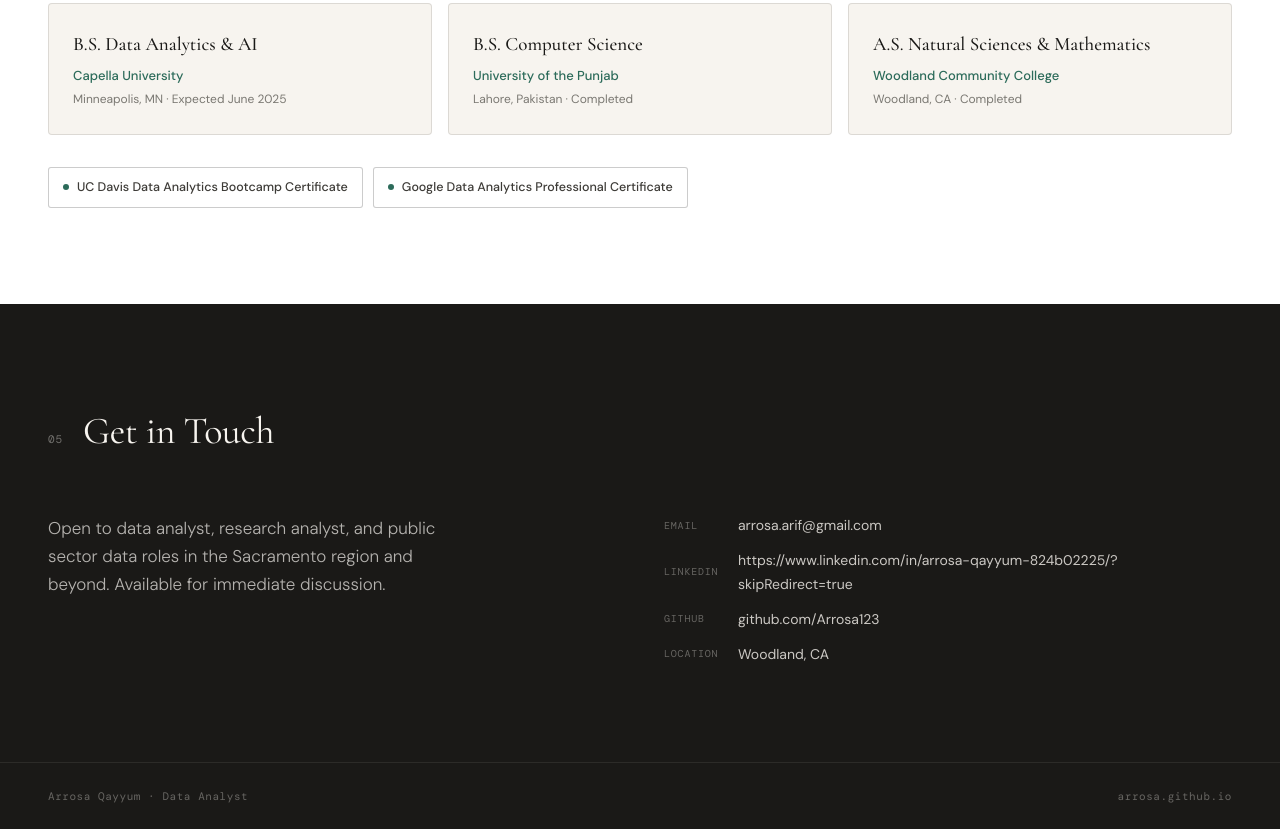
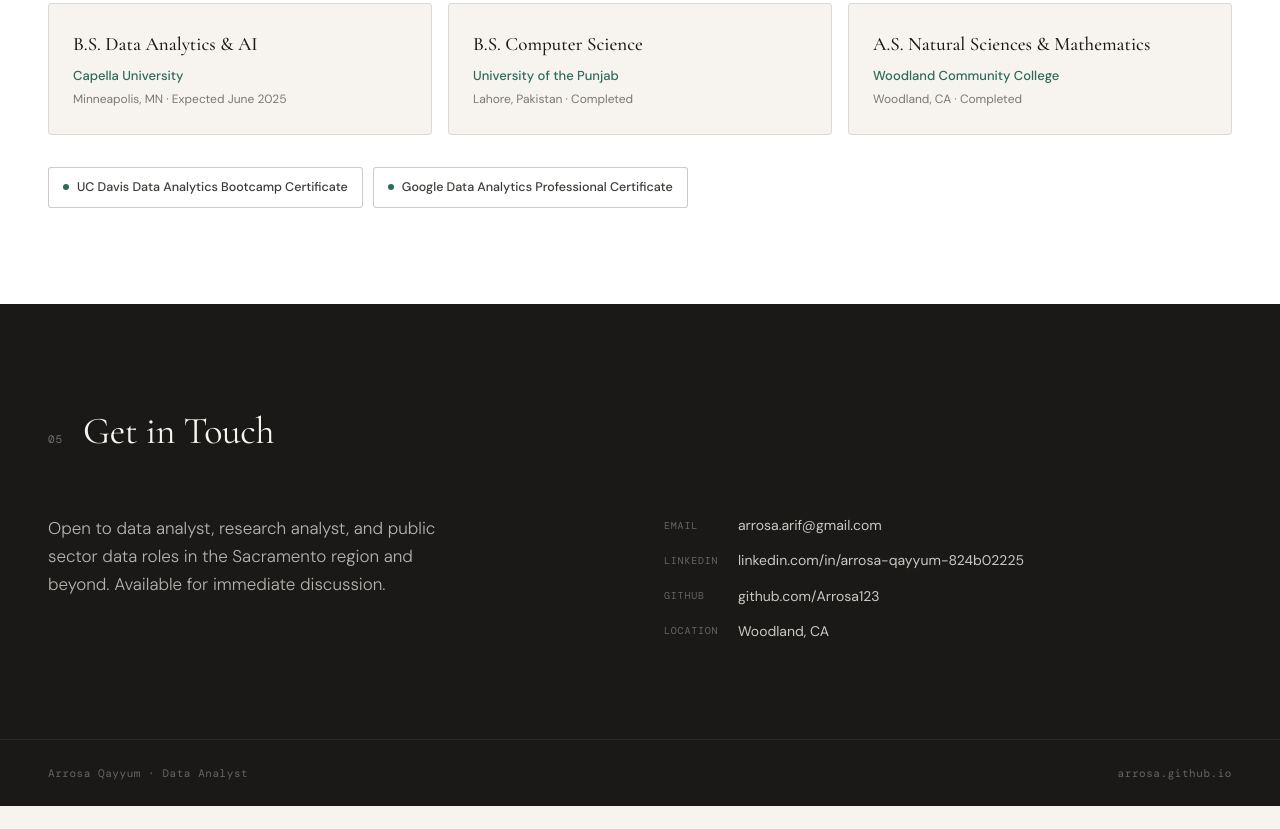
Before and after one commit to Arrosa123/Arrosa-Qayyum-Porfolio, a plain HTML site: page index.html in a window 1280 px wide. Shown: the part 3862-4691 px from the top of the page. After the commit the page ends 4668 px from the top, so only its background shows below. Drawn offline with nearby package versions, Linux system fonts and the light colour scheme.

Commit message:
Fix LinkedIn URL in contact section
Updated LinkedIn link to remove skipRedirect parameter.

```diff
--- a/index.html
+++ b/index.html
@@ -743,7 +743,9 @@
       </div>
       <div class="contact-item">
         <span class="contact-label">LinkedIn</span>
-        <a href="https://www.linkedin.com/in/arrosa-qayyum-824b02225/?skipRedirect=true" target="_blank">https://www.linkedin.com/in/arrosa-qayyum-824b02225/?skipRedirect=true</a>
+        <a href="https://www.linkedin.com/in/arrosa-qayyum-824b02225/" target="_blank">
+  linkedin.com/in/arrosa-qayyum-824b02225
+</a>
       </div>
       <div class="contact-item">
         <span class="contact-label">GitHub</span>
```
